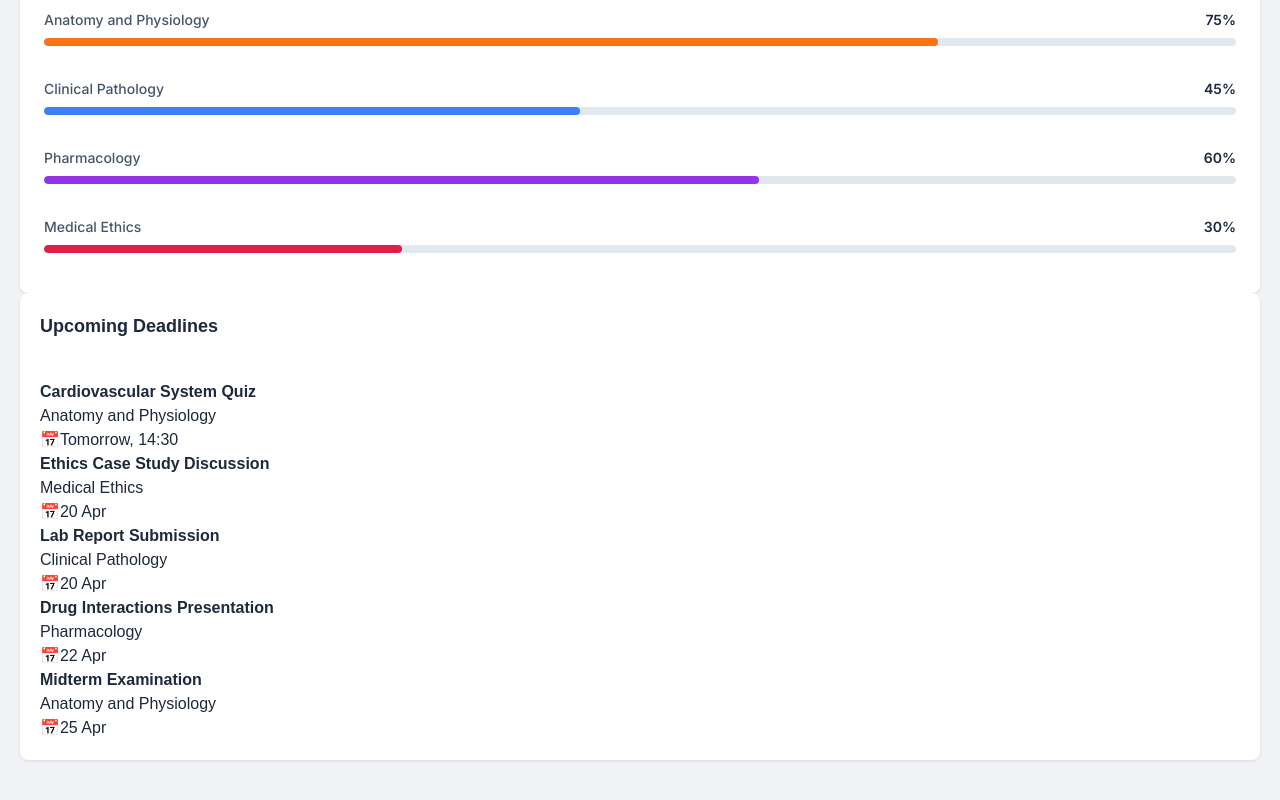
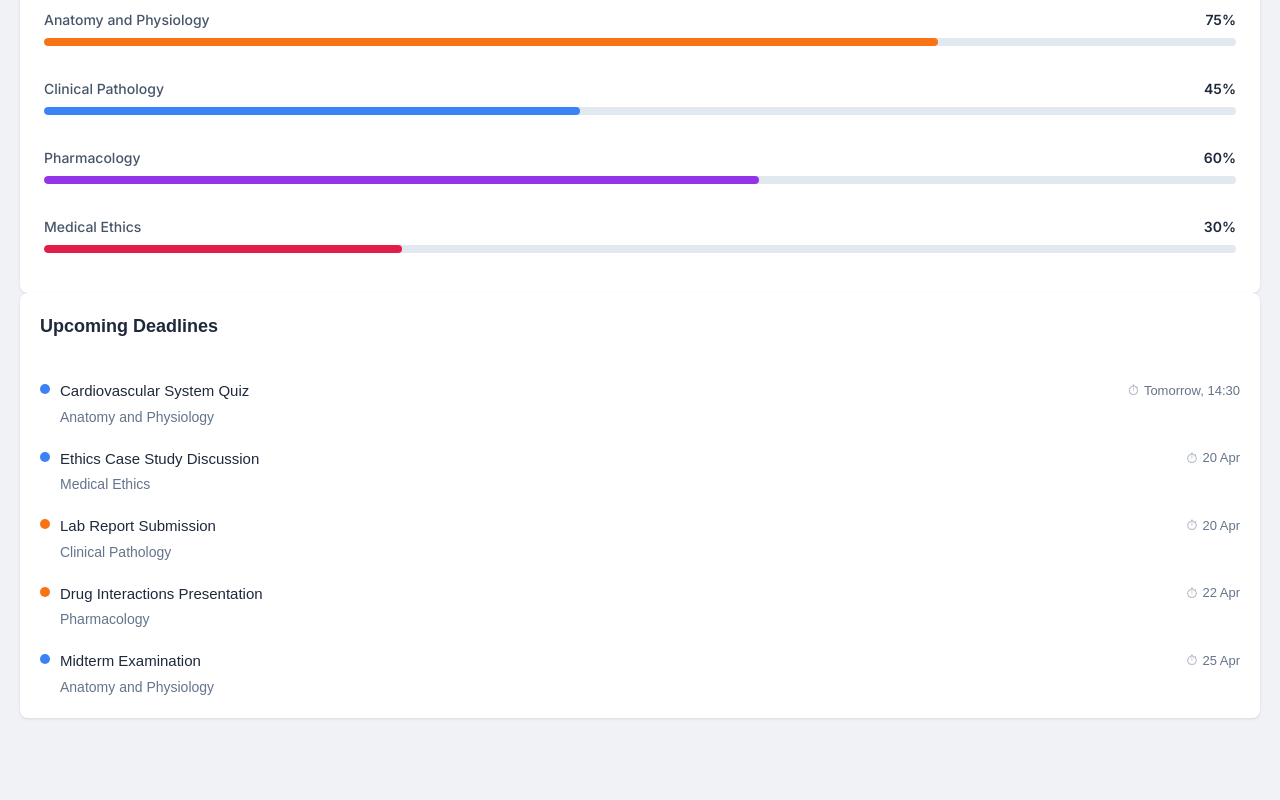
Before and after one commit to TalaAF/Solaris_Frontend, a React (Vite) app in the folder Solaris/: page / in a window 1280 px wide. Shown: the part 1971-2771 px from the top of the page. After the commit the page ends 2729 px from the top, so only its background shows below. Built offline with nearby package versions, Linux system fonts and the light colour scheme.

Commit message:
Refactor DeadlinesSection component and styles for improved layout and design

```diff
--- /dev/null
+++ b/Solaris/src/components/DeadlinesSection.css
@@ -0,0 +1,80 @@
+.card {
+    background-color: white;
+    border-radius: 8px;
+    padding: 20px;
+    margin-bottom: 20px;
+    box-shadow: 0 1px 3px rgba(0, 0, 0, 0.1);
+  }
+
+  .card-header {
+    margin-bottom: 20px;
+  }
+
+  .card-title {
+    font-size: 18px;
+    font-weight: 600;
+    color: #1e293b;
+  }
+
+  .deadlines-list {
+    display: flex;
+    flex-direction: column;
+    gap: 20px;
+  }
+
+  .deadline-item {
+    display: flex;
+    align-items: flex-start;
+  }
+
+  .deadline-dot-container {
+    padding-top: 4px;
+    margin-right: 10px;
+  }
+
+  .deadline-dot {
+    width: 10px;
+    height: 10px;
+    border-radius: 50%;
+  }
+
+  .blue-dot {
+    background-color: #3b82f6;
+  }
+
+  .orange-dot {
+    background-color: #f97316;
+  }
+
+  .deadline-content {
+    flex: 1;
+  }
+
+  .deadline-title {
+    font-size: 15px;
+    font-weight: 500;
+    color: #1e293b;
+    margin-bottom: 4px;
+  }
+
+  .deadline-course {
+    font-size: 14px;
+    color: #64748b;
+    margin: 0;
+  }
+
+  .deadline-date {
+    display: flex;
+    align-items: center;
+    font-size: 14px;
+    color: #64748b;
+  }
+
+  .date-icon {
+    margin-right: 5px;
+    opacity: 0.7;
+  }
+
+  .date-text {
+    font-size: 13px;
+  }
--- a/Solaris/src/components/DeadlinesSection.jsx
+++ b/Solaris/src/components/DeadlinesSection.jsx
@@ -1,5 +1,5 @@
 import React from 'react';
-import './Dashboard.css';
+import './DeadlinesSection.css';
 
 const DeadlinesSection = ({ deadlines }) => {
   return (
@@ -10,14 +10,16 @@ const DeadlinesSection = ({ deadlines }) => {
       <div className="deadlines-list">
         {deadlines.map((item, index) => (
           <div key={index} className="deadline-item">
-            <div className={`deadline-dot deadline-dot-${item.color}`}></div>
+            <div className="deadline-dot-container">
+              <div className={`deadline-dot ${item.color === 'blue' ? 'blue-dot' : 'orange-dot'}`}></div>
+            </div>
             <div className="deadline-content">
-              <h4>{item.title}</h4>
-              <p>{item.course}</p>
+              <h4 className="deadline-title">{item.title}</h4>
+              <p className="deadline-course">{item.course}</p>
             </div>
             <div className="deadline-date">
-              <span className="date-icon">📅</span>
-              <span>{item.due}</span>
+              <span className="date-icon">⏱</span>
+              <span className="date-text">{item.due}</span>
             </div>
           </div>
         ))}
```
